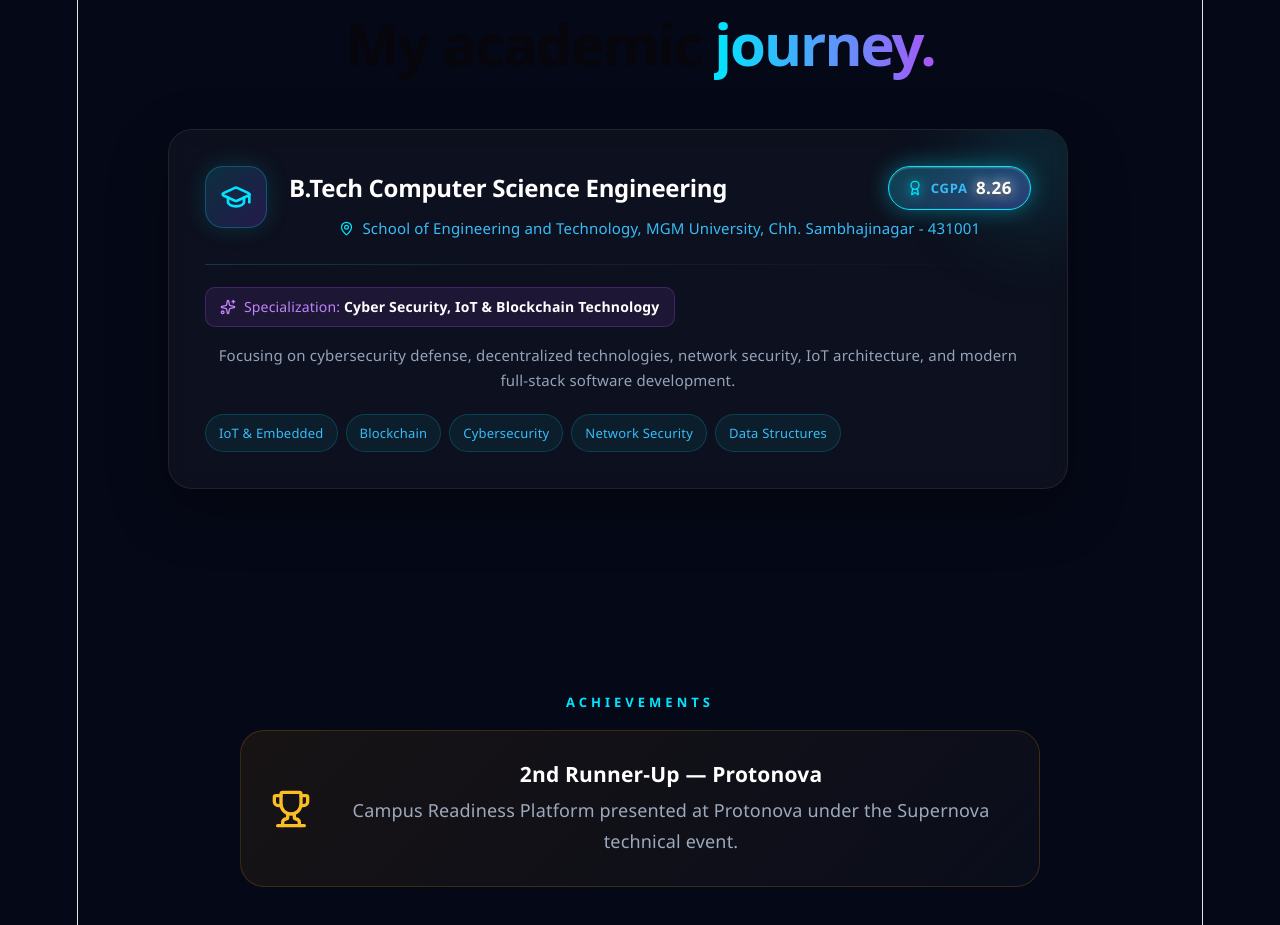
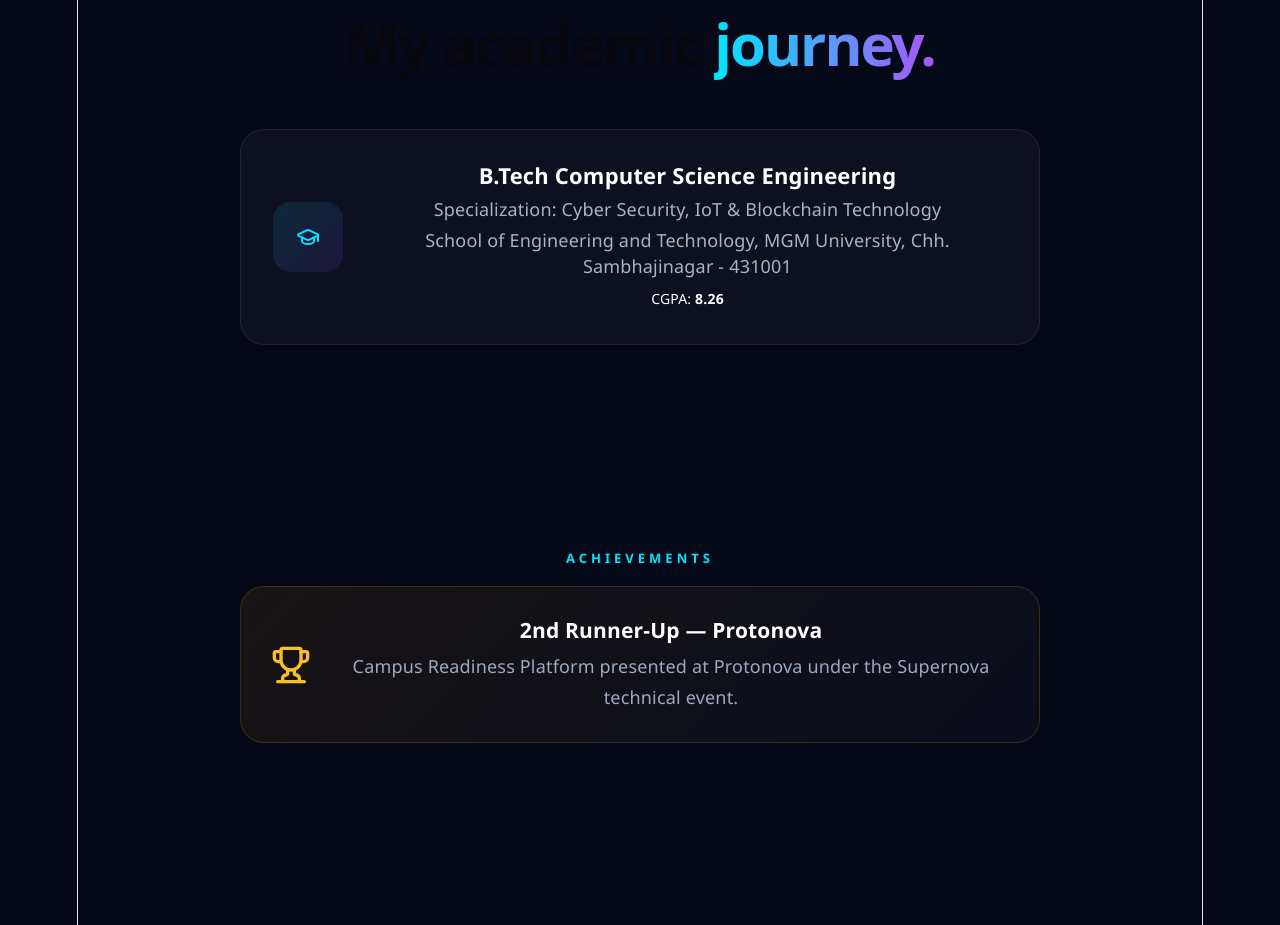
Before and after one commit to pawansolunke31-pixel/pawan-portfolio, a React (Vite) app: page / in a window 1280 px wide. Shown: the part 3980-4905 px from the top of the page. Built offline with nearby package versions, Linux system fonts and the light colour scheme.

Commit message:
Restore original Education card layout with updated institution details and white CGPA

```diff
--- a/src/App.css
+++ b/src/App.css
@@ -937,179 +937,54 @@ a {
 ========================= */
 
 .education-card {
-  max-width: 900px;
-  padding: 36px;
+  display: flex;
+  align-items: center;
+  gap: 25px;
+  padding: 32px;
+
+  max-width: 800px;
+  margin: 0 auto;
+
   border-radius: 24px;
   background: rgba(255, 255, 255, 0.035);
   border: 1px solid rgba(255, 255, 255, 0.08);
-  box-shadow: 0 20px 60px rgba(0, 0, 0, 0.25);
-  backdrop-filter: blur(12px);
-  position: relative;
-  overflow: hidden;
-  transition: transform 0.35s ease, border-color 0.35s ease, box-shadow 0.35s ease;
 }
 
-.education-card::before {
-  content: "";
-  position: absolute;
-  width: 220px;
-  height: 220px;
-  top: -80px;
-  right: -80px;
-  background: radial-gradient(circle, rgba(0, 229, 255, 0.14), transparent 70%);
-  filter: blur(35px);
-  border-radius: 50%;
-  pointer-events: none;
-}
+.education-icon {
+  min-width: 70px;
+  height: 70px;
 
-.education-card:hover {
-  transform: translateY(-6px);
-  border-color: rgba(0, 229, 255, 0.35);
-  box-shadow: 0 25px 70px rgba(0, 229, 255, 0.12), 0 10px 30px rgba(0, 0, 0, 0.4);
-}
-
-.education-top {
-  display: flex;
-  align-items: flex-start;
-  gap: 22px;
-}
-
-.education-icon-box {
-  min-width: 62px;
-  height: 62px;
-  border-radius: 18px;
-  background: linear-gradient(135deg, rgba(0, 229, 255, 0.15), rgba(124, 58, 237, 0.22));
-  border: 1px solid rgba(0, 229, 255, 0.25);
   display: flex;
   align-items: center;
   justify-content: center;
+
+  border-radius: 18px;
+
+  background: linear-gradient(
+    135deg,
+    rgba(0, 229, 255, 0.12),
+    rgba(124, 58, 237, 0.15)
+  );
+
   color: #00e5ff;
-  box-shadow: 0 0 25px rgba(0, 229, 255, 0.15);
-  flex-shrink: 0;
 }
 
-.education-header-text {
-  flex: 1;
+.education-card h3 {
+  font-size: 22px;
+
+  margin-bottom: 8px;
 }
 
-.education-title-row {
-  display: flex;
-  align-items: center;
-  justify-content: space-between;
-  gap: 16px;
-  flex-wrap: wrap;
-  margin-bottom: 6px;
+.education-card p {
+  color: #a8b3c8;
+
+  margin-bottom: 5px;
 }
 
-.education-title-row h3 {
-  font-size: 24px;
-  font-weight: 700;
+.education-card span {
   color: #ffffff;
-  letter-spacing: -0.3px;
-}
 
-.education-cgpa-badge {
-  display: inline-flex;
-  align-items: center;
-  gap: 8px;
-  padding: 8px 18px;
-  border-radius: 50px;
-  background: linear-gradient(135deg, rgba(0, 229, 255, 0.22), rgba(99, 102, 241, 0.32));
-  border: 1.5px solid #00e5ff;
-  box-shadow: 0 0 22px rgba(0, 229, 255, 0.4), inset 0 1px 2px rgba(255, 255, 255, 0.3);
-  backdrop-filter: blur(10px);
-}
-
-.education-cgpa-badge .cgpa-icon {
-  color: #00e5ff;
-  filter: drop-shadow(0 0 6px #00e5ff);
-  flex-shrink: 0;
-}
-
-.education-cgpa-badge .cgpa-label {
-  font-size: 13px;
-  font-weight: 700;
-  color: #38bdf8;
-  letter-spacing: 0.8px;
-  text-transform: uppercase;
-}
-
-.education-cgpa-badge .cgpa-number {
-  font-size: 17px;
-  font-weight: 900;
-  color: #ffffff !important;
-  letter-spacing: 0.5px;
-  text-shadow: 0 0 12px rgba(255, 255, 255, 0.9), 0 2px 4px rgba(0, 0, 0, 0.6);
-}
-
-.education-school {
-  color: #38bdf8;
-  font-size: 15px;
-  font-weight: 500;
-  margin-bottom: 0;
-  display: inline-flex;
-  align-items: center;
-  gap: 8px;
-  line-height: 1.5;
-  flex-wrap: wrap;
-}
-
-.education-school svg {
-  color: #00e5ff;
-  flex-shrink: 0;
-}
-
-.education-divider {
-  height: 1px;
-  background: linear-gradient(90deg, rgba(0, 229, 255, 0.2), rgba(255, 255, 255, 0.05), transparent);
-  margin: 22px 0;
-}
-
-.education-content {
-  display: flex;
-  flex-direction: column;
-  gap: 16px;
-}
-
-.education-spec-tag {
-  display: inline-flex;
-  align-items: center;
-  gap: 8px;
-  padding: 6px 14px;
-  border-radius: 10px;
-  background: rgba(168, 85, 247, 0.1);
-  border: 1px solid rgba(168, 85, 247, 0.25);
-  color: #c084fc;
   font-size: 14px;
-  width: fit-content;
-}
-
-.education-spec-tag strong {
-  color: #ffffff;
-}
-
-.education-summary {
-  color: #94a3b8;
-  font-size: 15px;
-  line-height: 1.7;
-}
-
-.education-chips {
-  display: flex;
-  flex-wrap: wrap;
-  gap: 8px;
-  margin-top: 4px;
-}
-
-.education-chips span {
-  padding: 5px 13px;
-  border-radius: 50px;
-  background: rgba(0, 229, 255, 0.06);
-  border: 1px solid rgba(0, 229, 255, 0.18);
-  color: #38bdf8;
-  font-size: 13px;
-  font-weight: 500;
-  letter-spacing: 0.2px;
 }
 
 
@@ -1391,28 +1266,14 @@ footer {
   }
 
   .education-card {
-    padding: 24px;
-  }
-
-  .education-top {
     flex-direction: column;
-    align-items: flex-start;
-    gap: 16px;
-  }
-
-  .education-title-row {
-    flex-direction: column;
-    align-items: flex-start;
-    gap: 8px;
-  }
-
-  .education-title-row h3 {
-    font-size: 20px;
+    align-items: center;
+    text-align: center;
   }
 
   .achievement-card {
-    padding: 24px;
-    gap: 16px;
+    flex-direction: column;
+    text-align: center;
   }
 
   .gallery-content img {
--- a/src/App.jsx
+++ b/src/App.jsx
@@ -17,8 +17,6 @@ import {
   ChevronRight,
   X,
   Bot,
-  Sparkles,
-  Award,
 } from "lucide-react";
 
 import { FaGithub, FaLinkedin } from "react-icons/fa";
@@ -475,47 +473,18 @@ function App() {
 
   <div className="education-card">
 
-    <div className="education-top">
-      <div className="education-icon-box">
-        <GraduationCap size={32} />
-      </div>
-
-      <div className="education-header-text">
-        <div className="education-title-row">
-          <h3>B.Tech Computer Science Engineering</h3>
-          <div className="education-cgpa-badge">
-            <Award size={16} className="cgpa-icon" />
-            <span className="cgpa-label">CGPA</span>
-            <span className="cgpa-number">8.26</span>
-          </div>
-        </div>
-
-        <p className="education-school">
-          <MapPin size={15} />
-          School of Engineering and Technology, MGM University, Chh. Sambhajinagar - 431001
-        </p>
-      </div>
+    <div className="education-icon">
+      <GraduationCap />
     </div>
 
-    <div className="education-divider"></div>
+    <div>
+      <h3>B.Tech Computer Science Engineering</h3>
 
-    <div className="education-content">
-      <div className="education-spec-tag">
-        <Sparkles size={16} />
-        <span>Specialization: <strong>Cyber Security, IoT & Blockchain Technology</strong></span>
-      </div>
+      <p>Specialization: Cyber Security, IoT & Blockchain Technology</p>
 
-      <p className="education-summary">
-        Focusing on cybersecurity defense, decentralized technologies, network security, IoT architecture, and modern full-stack software development.
-      </p>
+      <p>School of Engineering and Technology, MGM University, Chh. Sambhajinagar - 431001</p>
 
-      <div className="education-chips">
-        <span>IoT & Embedded</span>
-        <span>Blockchain</span>
-        <span>Cybersecurity</span>
-        <span>Network Security</span>
-        <span>Data Structures</span>
-      </div>
+      <span>CGPA: <strong>8.26</strong></span>
     </div>
 
   </div>
```
